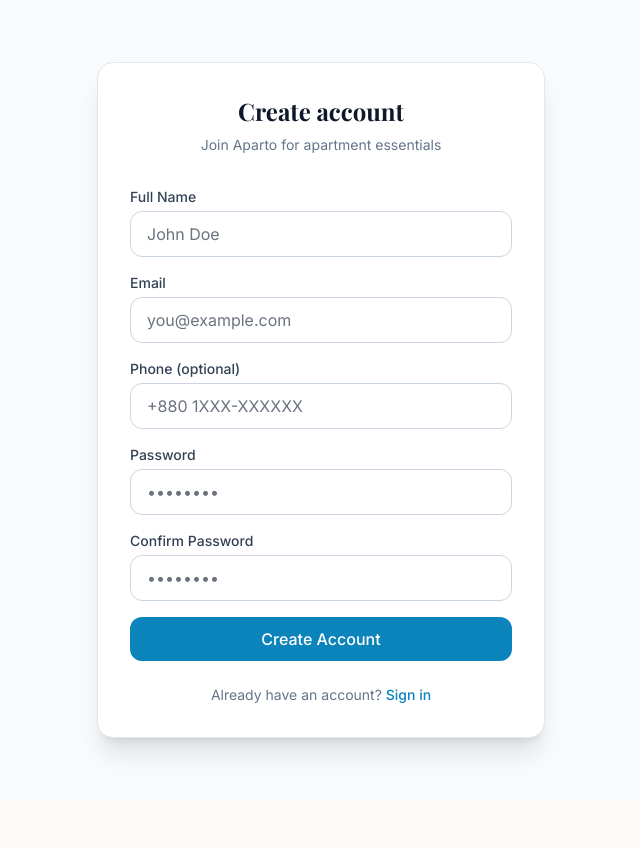
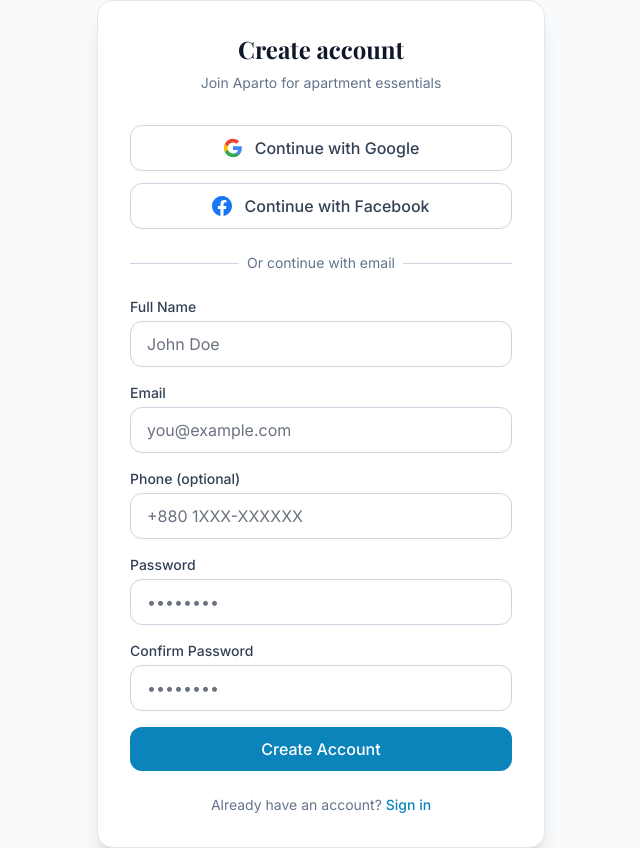
Before and after one commit to rakibul-islam2004/aparto-frontend, a Next.js app: page /register in a window 1280 px wide. Shown: the whole page, without its empty margins (319-959 px from the left). Before the commit the page ends 800 px from the top, so only its background shows below. Built offline with nearby package versions, Linux system fonts and the light colour scheme; no server answers; a web font is replaced by a local one.

Commit message:
feat(frontend): add Facebook OAuth login and callback handling

```diff
--- a/src/app/(auth)/login/page.tsx
+++ b/src/app/(auth)/login/page.tsx
@@ -28,6 +28,14 @@ export default function LoginPage() {
     }
   };
 
+  const handleGoogleLogin = () => {
+    window.location.href = authService.getGoogleAuthUrl();
+  };
+
+  const handleFacebookLogin = () => {
+    window.location.href = authService.getFacebookAuthUrl();
+  };
+
   return (
     <div className="bg-white dark:bg-slate-900 rounded-2xl shadow-xl p-8 border border-slate-200 dark:border-slate-800">
       <div className="text-center mb-8">
@@ -40,6 +48,43 @@ export default function LoginPage() {
           {error}
         </div>
       )}
+
+      {/* OAuth Buttons */}
+      <div className="space-y-3 mb-6">
+        <button
+          type="button"
+          onClick={handleGoogleLogin}
+          className="w-full flex items-center justify-center gap-3 py-2.5 px-4 border border-slate-300 dark:border-slate-700 rounded-lg hover:bg-slate-50 dark:hover:bg-slate-800 transition"
+        >
+          <svg className="w-5 h-5" viewBox="0 0 24 24">
+            <path fill="#4285F4" d="M22.56 12.25c0-.78-.07-1.53-.2-2.25H12v4.26h5.92c-.26 1.37-1.04 2.53-2.21 3.31v2.77h3.57c2.08-1.92 3.28-4.74 3.28-8.09z"/>
+            <path fill="#34A853" d="M12 23c2.97 0 5.46-.98 7.28-2.66l-3.57-2.77c-.98.66-2.23 1.06-3.71 1.06-2.86 0-5.29-1.93-6.16-4.53H2.18v2.84C3.99 20.53 7.7 23 12 23z"/>
+            <path fill="#FBBC05" d="M5.84 14.09c-.22-.66-.35-1.36-.35-2.09s.13-1.43.35-2.09V7.07H2.18C1.43 8.55 1 10.22 1 12s.43 3.45 1.18 4.93l2.85-2.22.81-.62z"/>
+            <path fill="#EA4335" d="M12 5.38c1.62 0 3.06.56 4.21 1.64l3.15-3.15C17.45 2.09 14.97 1 12 1 7.7 1 3.99 3.47 2.18 7.07l3.66 2.84c.87-2.6 3.3-4.53 6.16-4.53z"/>
+          </svg>
+          <span className="text-slate-700 dark:text-slate-200 font-medium">Continue with Google</span>
+        </button>
+
+        <button
+          type="button"
+          onClick={handleFacebookLogin}
+          className="w-full flex items-center justify-center gap-3 py-2.5 px-4 border border-slate-300 dark:border-slate-700 rounded-lg hover:bg-slate-50 dark:hover:bg-slate-800 transition"
+        >
+          <svg className="w-5 h-5" fill="#1877F2" viewBox="0 0 24 24">
+            <path d="M24 12.073c0-6.627-5.373-12-12-12s-12 5.373-12 12c0 5.99 4.388 10.954 10.125 11.854v-8.385H7.078v-3.47h3.047V9.43c0-3.007 1.792-4.669 4.533-4.669 1.312 0 2.686.235 2.686.235v2.953H15.83c-1.491 0-1.956.925-1.956 1.874v2.25h3.328l-.532 3.47h-2.796v8.385C19.612 23.027 24 18.062 24 12.073z"/>
+          </svg>
+          <span className="text-slate-700 dark:text-slate-200 font-medium">Continue with Facebook</span>
+        </button>
+      </div>
+
+      <div className="relative mb-6">
+        <div className="absolute inset-0 flex items-center">
+          <div className="w-full border-t border-slate-300 dark:border-slate-700"></div>
+        </div>
+        <div className="relative flex justify-center text-sm">
+          <span className="px-2 bg-white dark:bg-slate-900 text-slate-500">Or continue with email</span>
+        </div>
+      </div>
 
       <form onSubmit={handleSubmit} className="space-y-4">
         <div>
--- a/src/app/(auth)/register/page.tsx
+++ b/src/app/(auth)/register/page.tsx
@@ -4,6 +4,7 @@ import React, { useState } from "react";
 import Link from "next/link";
 import { useRouter } from "next/navigation";
 import { useAuthStore } from "@/stores/auth.store";
+import { authService } from "@/services/auth.service";
 
 export default function RegisterPage() {
   const router = useRouter();
@@ -35,6 +36,14 @@ export default function RegisterPage() {
     }
   };
 
+  const handleGoogleLogin = () => {
+    window.location.href = authService.getGoogleAuthUrl();
+  };
+
+  const handleFacebookLogin = () => {
+    window.location.href = authService.getFacebookAuthUrl();
+  };
+
   return (
     <div className="bg-white dark:bg-slate-900 rounded-2xl shadow-xl p-8 border border-slate-200 dark:border-slate-800">
       <div className="text-center mb-8">
@@ -47,6 +56,43 @@ export default function RegisterPage() {
           {error}
         </div>
       )}
+
+      {/* OAuth Buttons */}
+      <div className="space-y-3 mb-6">
+        <button
+          type="button"
+          onClick={handleGoogleLogin}
+          className="w-full flex items-center justify-center gap-3 py-2.5 px-4 border border-slate-300 dark:border-slate-700 rounded-lg hover:bg-slate-50 dark:hover:bg-slate-800 transition"
+        >
+          <svg className="w-5 h-5" viewBox="0 0 24 24">
+            <path fill="#4285F4" d="M22.56 12.25c0-.78-.07-1.53-.2-2.25H12v4.26h5.92c-.26 1.37-1.04 2.53-2.21 3.31v2.77h3.57c2.08-1.92 3.28-4.74 3.28-8.09z"/>
+            <path fill="#34A853" d="M12 23c2.97 0 5.46-.98 7.28-2.66l-3.57-2.77c-.98.66-2.23 1.06-3.71 1.06-2.86 0-5.29-1.93-6.16-4.53H2.18v2.84C3.99 20.53 7.7 23 12 23z"/>
+            <path fill="#FBBC05" d="M5.84 14.09c-.22-.66-.35-1.36-.35-2.09s.13-1.43.35-2.09V7.07H2.18C1.43 8.55 1 10.22 1 12s.43 3.45 1.18 4.93l2.85-2.22.81-.62z"/>
+            <path fill="#EA4335" d="M12 5.38c1.62 0 3.06.56 4.21 1.64l3.15-3.15C17.45 2.09 14.97 1 12 1 7.7 1 3.99 3.47 2.18 7.07l3.66 2.84c.87-2.6 3.3-4.53 6.16-4.53z"/>
+          </svg>
+          <span className="text-slate-700 dark:text-slate-200 font-medium">Continue with Google</span>
+        </button>
+
+        <button
+          type="button"
+          onClick={handleFacebookLogin}
+          className="w-full flex items-center justify-center gap-3 py-2.5 px-4 border border-slate-300 dark:border-slate-700 rounded-lg hover:bg-slate-50 dark:hover:bg-slate-800 transition"
+        >
+          <svg className="w-5 h-5" fill="#1877F2" viewBox="0 0 24 24">
+            <path d="M24 12.073c0-6.627-5.373-12-12-12s-12 5.373-12 12c0 5.99 4.388 10.954 10.125 11.854v-8.385H7.078v-3.47h3.047V9.43c0-3.007 1.792-4.669 4.533-4.669 1.312 0 2.686.235 2.686.235v2.953H15.83c-1.491 0-1.956.925-1.956 1.874v2.25h3.328l-.532 3.47h-2.796v8.385C19.612 23.027 24 18.062 24 12.073z"/>
+          </svg>
+          <span className="text-slate-700 dark:text-slate-200 font-medium">Continue with Facebook</span>
+        </button>
+      </div>
+
+      <div className="relative mb-6">
+        <div className="absolute inset-0 flex items-center">
+          <div className="w-full border-t border-slate-300 dark:border-slate-700"></div>
+        </div>
+        <div className="relative flex justify-center text-sm">
+          <span className="px-2 bg-white dark:bg-slate-900 text-slate-500">Or continue with email</span>
+        </div>
+      </div>
 
       <form onSubmit={handleSubmit} className="space-y-4">
         <div>
--- /dev/null
+++ b/src/app/auth/callback/page.tsx
@@ -0,0 +1,51 @@
+"use client";
+
+import { useEffect, useState } from "react";
+import { useRouter, useSearchParams } from "next/navigation";
+import { useAuthStore } from "@/stores/auth.store";
+
+export default function AuthCallbackPage() {
+  const router = useRouter();
+  const searchParams = useSearchParams();
+  const handleOAuthCallback = useAuthStore((state) => state.handleOAuthCallback);
+  const [error, setError] = useState("");
+
+  useEffect(() => {
+    const accessToken = searchParams.get("accessToken");
+    const refreshToken = searchParams.get("refreshToken");
+    const errorMessage = searchParams.get("error");
+
+    if (errorMessage) {
+      setError(errorMessage);
+      setTimeout(() => router.push("/login"), 3000);
+      return;
+    }
+
+    if (accessToken && refreshToken) {
+      handleOAuthCallback(accessToken, refreshToken);
+      router.push("/");
+    } else {
+      setError("Authentication failed. No tokens received.");
+      setTimeout(() => router.push("/login"), 3000);
+    }
+  }, [searchParams, handleOAuthCallback, router]);
+
+  return (
+    <div className="min-h-screen flex items-center justify-center bg-slate-50 dark:bg-slate-900">
+      <div className="text-center">
+        {error ? (
+          <div className="bg-red-50 dark:bg-red-950 border border-red-200 dark:border-red-800 text-red-700 dark:text-red-300 p-6 rounded-lg">
+            <h2 className="text-xl font-semibold mb-2">Authentication Error</h2>
+            <p>{error}</p>
+            <p className="text-sm mt-2">Redirecting to login...</p>
+          </div>
+        ) : (
+          <div className="bg-white dark:bg-slate-800 p-8 rounded-lg shadow-lg">
+            <div className="animate-spin rounded-full h-12 w-12 border-b-2 border-primary mx-auto"></div>
+            <p className="mt-4 text-slate-600 dark:text-slate-300">Completing authentication...</p>
+          </div>
+        )}
+      </div>
+    </div>
+  );
+}
--- a/src/services/auth.service.ts
+++ b/src/services/auth.service.ts
@@ -64,4 +64,13 @@ export const authService = {
     const { data } = await api.post("/auth/verify-phone", { token });
     return data;
   },
+
+  // OAuth methods
+  getGoogleAuthUrl() {
+    return `${process.env.NEXT_PUBLIC_API_URL || 'http://localhost:4000'}/auth/oauth/google`;
+  },
+
+  getFacebookAuthUrl() {
+    return `${process.env.NEXT_PUBLIC_API_URL || 'http://localhost:4000'}/auth/oauth/facebook`;
+  },
 };
--- a/src/stores/auth.store.ts
+++ b/src/stores/auth.store.ts
@@ -15,6 +15,7 @@ interface AuthState {
   register: (email: string, password: string, name?: string, phone?: string) => Promise<void>;
   logout: () => Promise<void>;
   refreshTokens: () => Promise<void>;
+  handleOAuthCallback: (accessToken: string, refreshToken: string) => Promise<void>;
 }
 
 export const useAuthStore = create<AuthState>()(
@@ -84,6 +85,17 @@ export const useAuthStore = create<AuthState>()(
           get().logout();
         }
       },
+
+      handleOAuthCallback: async (accessToken, refreshToken) => {
+        get().setTokens(accessToken, refreshToken);
+        // Fetch user data after OAuth login
+        try {
+          const user = await authService.getMe();
+          get().setUser(user);
+        } catch (error) {
+          console.error('Failed to fetch user after OAuth:', error);
+        }
+      },
     }),
     {
       name: "auth-storage",
```
